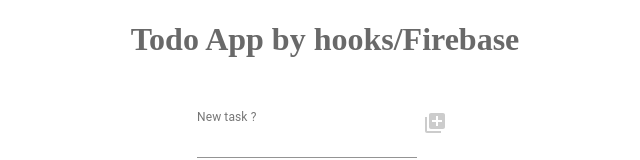
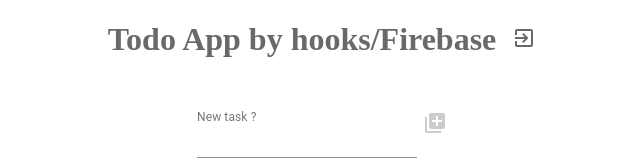
Before and after one commit to Takaaki-Shimizu/hooks-ts-todo, a React (Create React App) app: page / in a window 1280 px wide. Shown: the top 160 px of the page, without its empty margins (315-955 px from the left). Built offline with nearby package versions, Linux system fonts and the light colour scheme; no server answers; the database is empty; sample sign-in values are in the browser's storage.

Commit message:
ログアウト機能追加

```diff
--- a/src/App.tsx
+++ b/src/App.tsx
@@ -5,6 +5,8 @@
 import { db } from "./firebase";
 import AddToPhotosIcon from "@material-ui/icons/AddToPhotos";
 import TaskItem from "./TaskItem";
+import { auth } from "./firebase";
+import ExitToAppIcon from "@material-ui/icons/ExitToApp";
 
 const useStyles = makeStyles({
   field: {
@@ -17,11 +19,18 @@
   },
 });
 
-const App: React.FC = () => {
+const App: React.FC = (props: any) => {
   // cloud firestoreから取得したtasksの内容をReact側でstateとして保持
   const [tasks, setTasks] = useState([{ id: "", title: "" }]);
   const [input, setInput] = useState("");
   const classes = useStyles();
+
+  useEffect(() => {
+    const unSub = auth.onAuthStateChanged((user) => {
+      !user && props.history.push("login");
+    });
+    return () => unSub();
+  });
 
   useEffect(() => {
     const unSub = db.collection("tasks").onSnapshot((snapshot) => {
@@ -39,6 +48,19 @@
   return (
     <div className={styles.app__root}>
       <h1>Todo App by hooks/Firebase</h1>
+      <button
+        className={styles.app__logout}
+        onClick={async () => {
+          try {
+            await auth.signOut();
+            props.history.push("login");
+          } catch (error: any) {
+            alert(error.message);
+          }
+        }}
+      >
+        <ExitToAppIcon />
+      </button>
       <br />
       <FormControl>
         <TextField
--- a/src/Login.tsx
+++ b/src/Login.tsx
@@ -11,9 +11,10 @@
   useEffect(() => {
     // 認証関係になんらかの変化(ログインなど)があった場合、毎回呼び出される
     // ログインに成功するとuserに値が入ってくる(userが空の場合はログインに失敗)
-    auth.onAuthStateChanged((user) => {
+    const unSub = auth.onAuthStateChanged((user) => {
       user && props.history.push("/");
     });
+    return () => unSub();
   }, [props.history]);
 
   return (
--- a/src/TaskItem.tsx
+++ b/src/TaskItem.tsx
@@ -1,6 +1,5 @@
 import React, { useState } from "react";
 import styles from "./TaskItem.module.css";
-import firebase from "firebase/app";
 import { ListItem, TextField, Grid } from "@material-ui/core";
 import DeleteOutlineOutlinedIcon from "@material-ui/icons/DeleteOutlineOutlined";
 import EditOutlinedIcon from "@material-ui/icons/EditOutlined";
```
